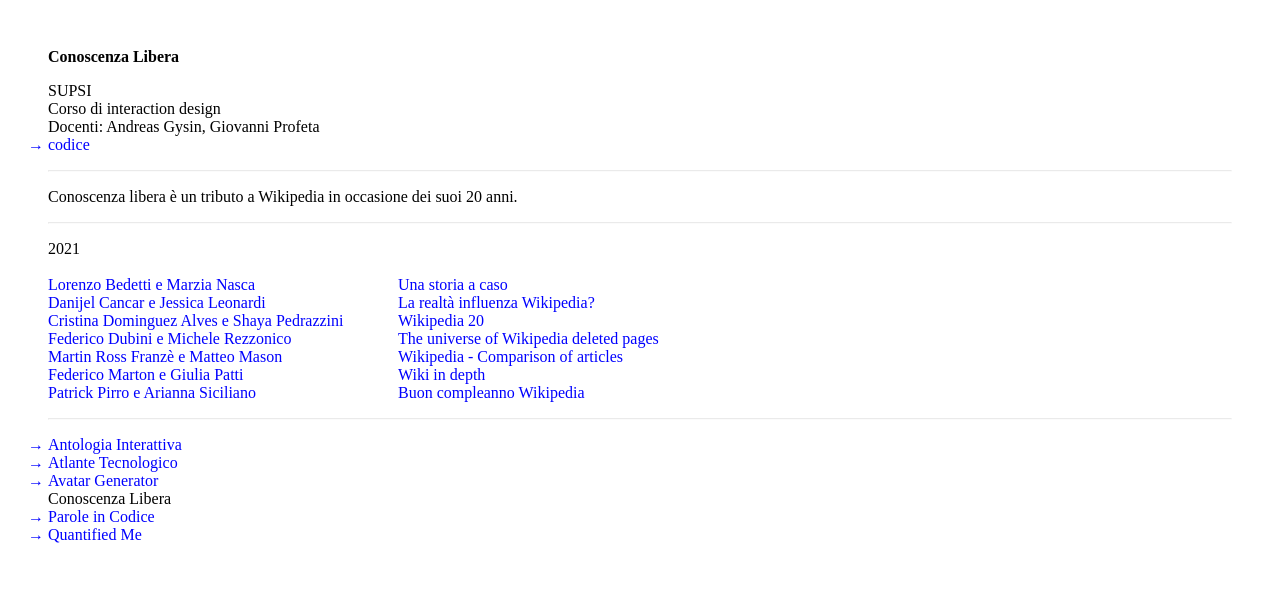
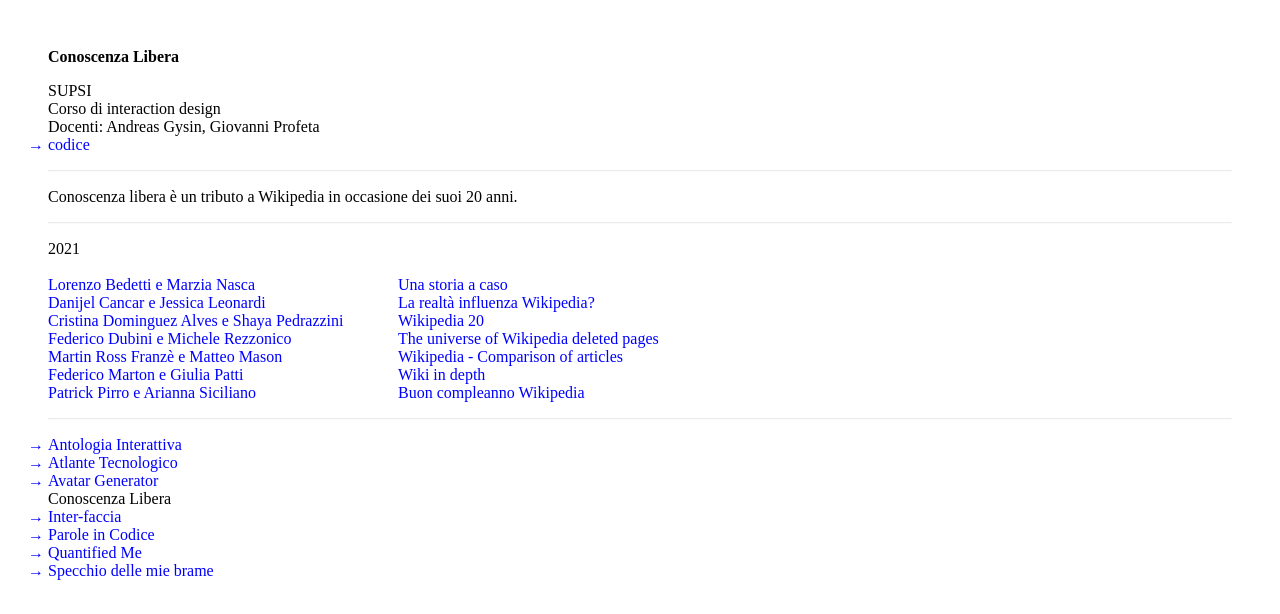
Before and after one commit to ixd-supsi/conoscenzalibera, a plain HTML site: page index.html in a window 1280 px wide. Drawn offline with Linux system fonts and the light colour scheme.

Commit message:
add two more projects

```diff
--- a/index.html
+++ b/index.html
@@ -116,8 +116,10 @@
                 <li><a class="link" href="https://ixd-supsi.github.io/atlantetecnologico/">Atlante Tecnologico</a></li>
                 <li><a class="link" href="https://ixd-supsi.github.io/avatargenerator/">Avatar Generator</a></li>
                 <li>Conoscenza Libera</a></li>
+                <li><a class="link" href="https://ixd-supsi.github.io/inter-faccia/">Inter-faccia</a></li>
                 <li><a class="link" href="https://ixd-supsi.github.io/paroleincodice/">Parole in Codice</a></li>
                 <li><a class="link" href="https://ixd-supsi.github.io/quantifiedme/">Quantified Me</a></li>
+                <li><a class="link" href="https://ixd-supsi.github.io/specchiodellemiebrame/">Specchio delle mie brame</a></li>
             </ul>
         </footer>
     </body>
```
